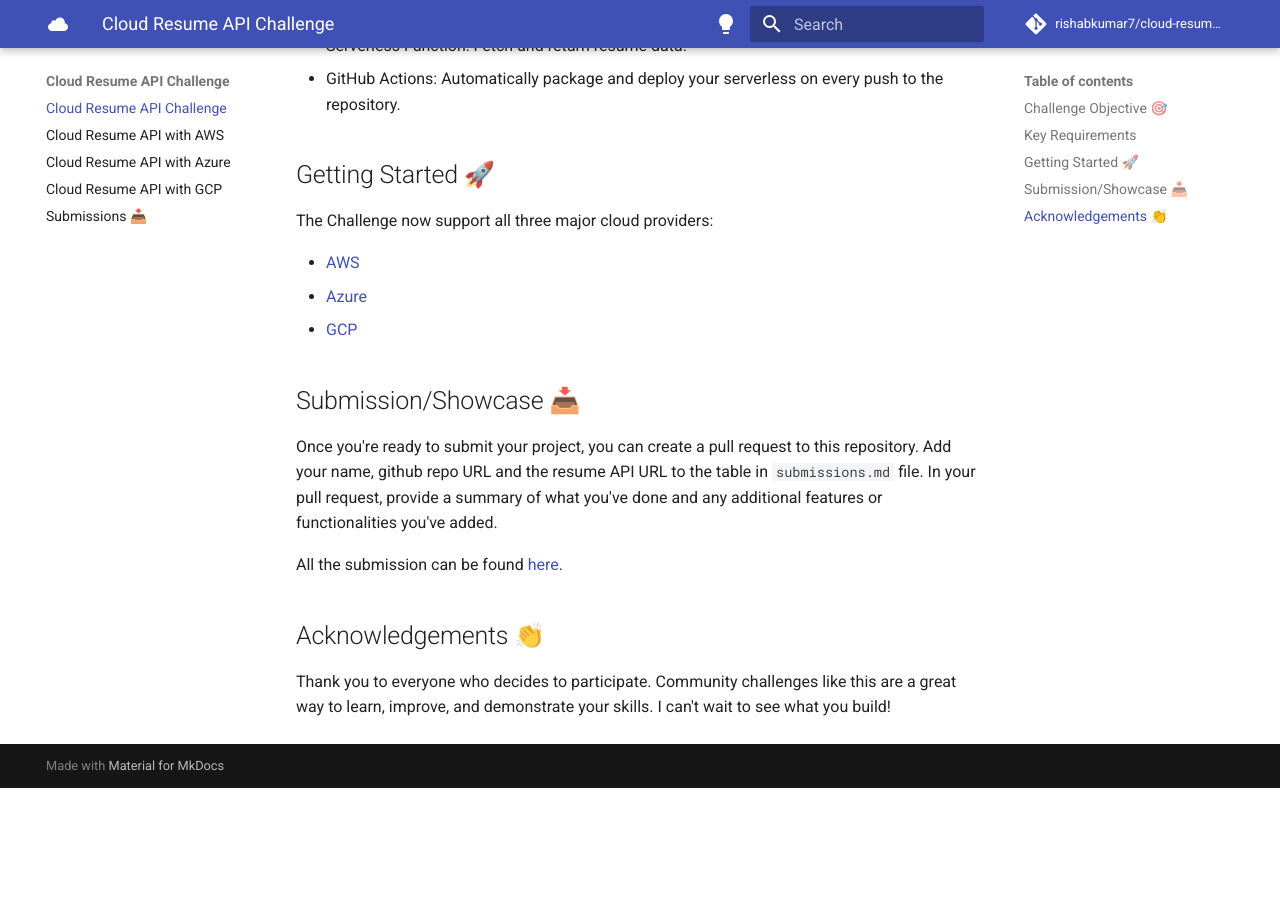
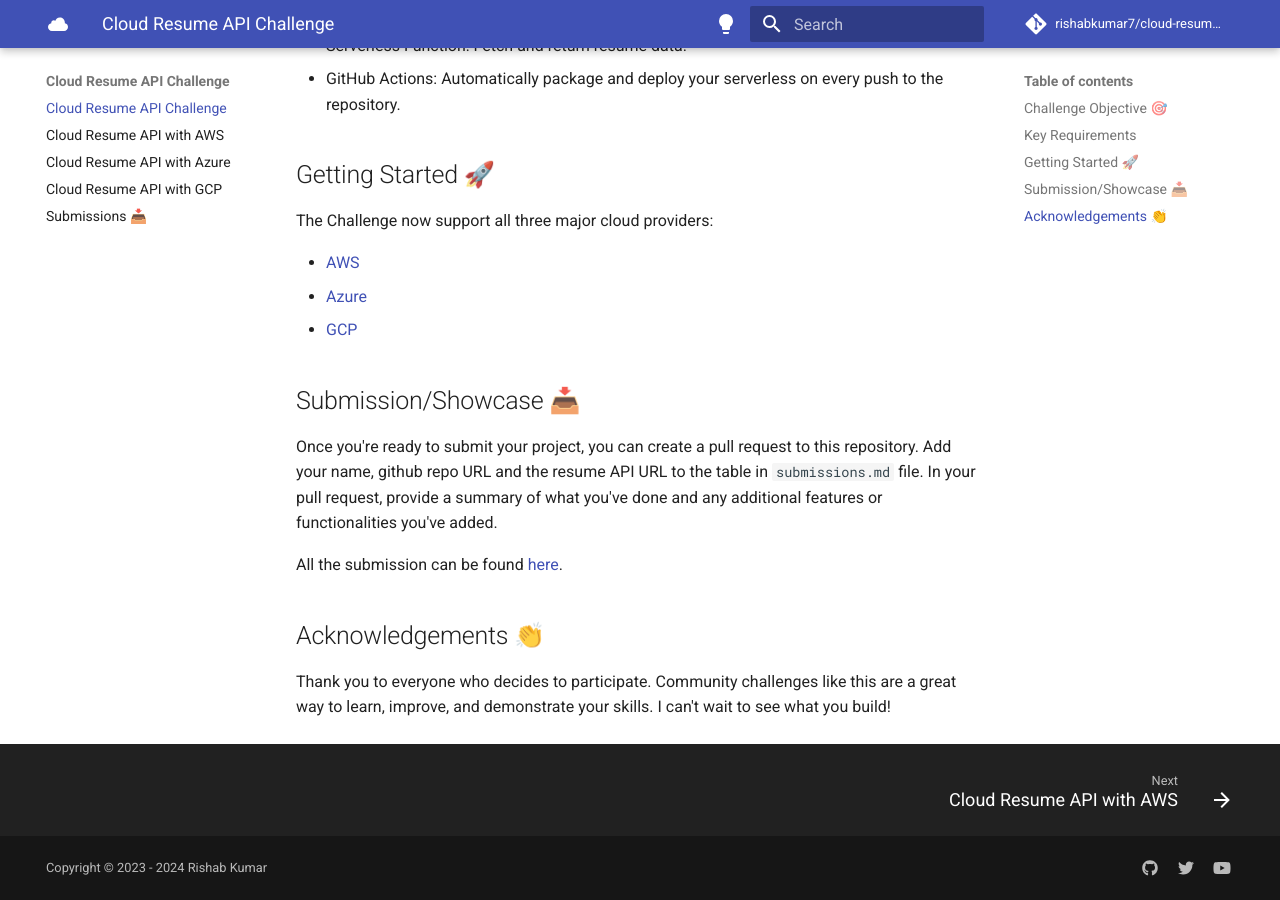
Before and after one commit to rishabkumar7/cloud-resume-api, an MkDocs documentation site: the page built from docs/index.md, in a window 1280 px wide and 900 px high, scrolled down 611 px. Built offline with MkDocs 1.6.1 and Material for MkDocs 9.7.7, drawn with Linux system fonts in a browser that asks for light colours; comment, search, counter and statistics services are not loaded; before the commit the page ends 1399 px from its top, so only the background shows below that.

Commit message:
added right format of favicon and footer

```diff
--- a/mkdocs.yml
+++ b/mkdocs.yml
@@ -7,12 +7,15 @@
   font:
     text: Roboto
 
+  favicon: assets/images/cloud-resume-api-favicon.ico
+
   features:
     - toc.follow
+    - navigation.footer
+
   # icons
   icon:
     logo: material/apple-icloud
-    favicon: images/cloud-resume-api-favicon.png
     repo: fontawesome/brands/git-alt
 
   palette:
@@ -34,4 +37,16 @@
 repo_url: https://github.com/rishabkumar7/cloud-resume-api
 repo_name: rishabkumar7/cloud-resume-api
 
+extra:
+  generator: false
+  social:
+    - icon: fontawesome/brands/github
+      link: https://github.com/rishabkumar7
+    - icon: fontawesome/brands/twitter
+      link: https://twitter.com/rishabincloud
+    - icon: fontawesome/brands/youtube
+      link: https://www.youtube.com/@rishabincloud
+
+copyright: Copyright &copy; 2023 - 2024 Rishab Kumar
+
 # Plugins
```
Also changed, not shown: docs/assets/images/cloud-resume-api-favicon.ico (added).
